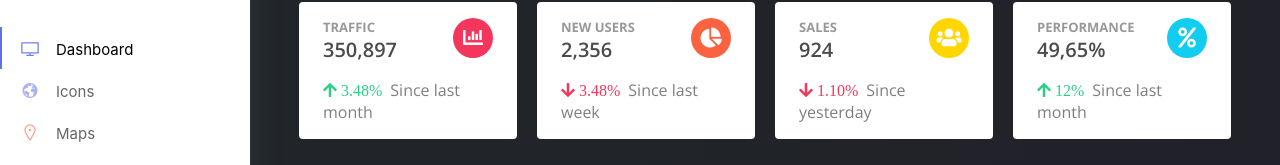
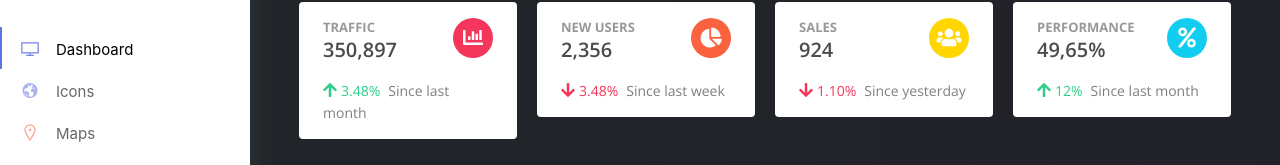
Before and after one commit to earthcodet/mock_up_ui_deshboard_2, a React (Create React App) app: page / in a window 1280 px wide. Shown: the part 136-301 px from the top of the page. Built offline with nearby package versions, Linux system fonts and the light colour scheme.

Commit message:
edit css

```diff
--- a/src/CSS/HomePage.scss
+++ b/src/CSS/HomePage.scss
@@ -76,11 +76,14 @@ p.inline{
 
         span:nth-child(1){
             margin: 0 8px 0 4px;
+            font-family: 'Open Sans', sans-serif;
+            font-size: 14px;
             font-weight: 300
         }
     }
 
     span:nth-child(2){
+        font-size: 14px;
         opacity: .5;
         font-weight: 400;
     }
```
